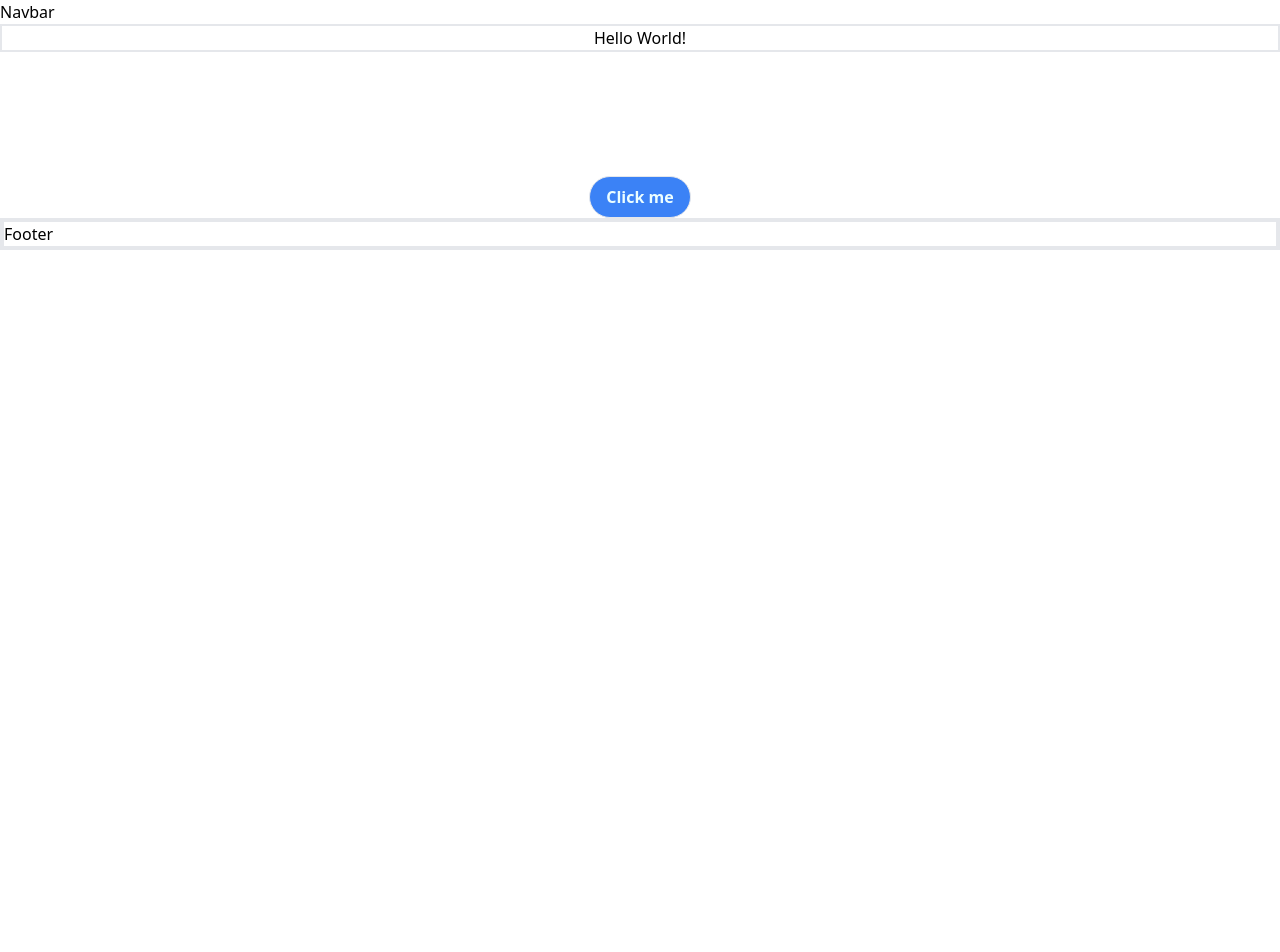
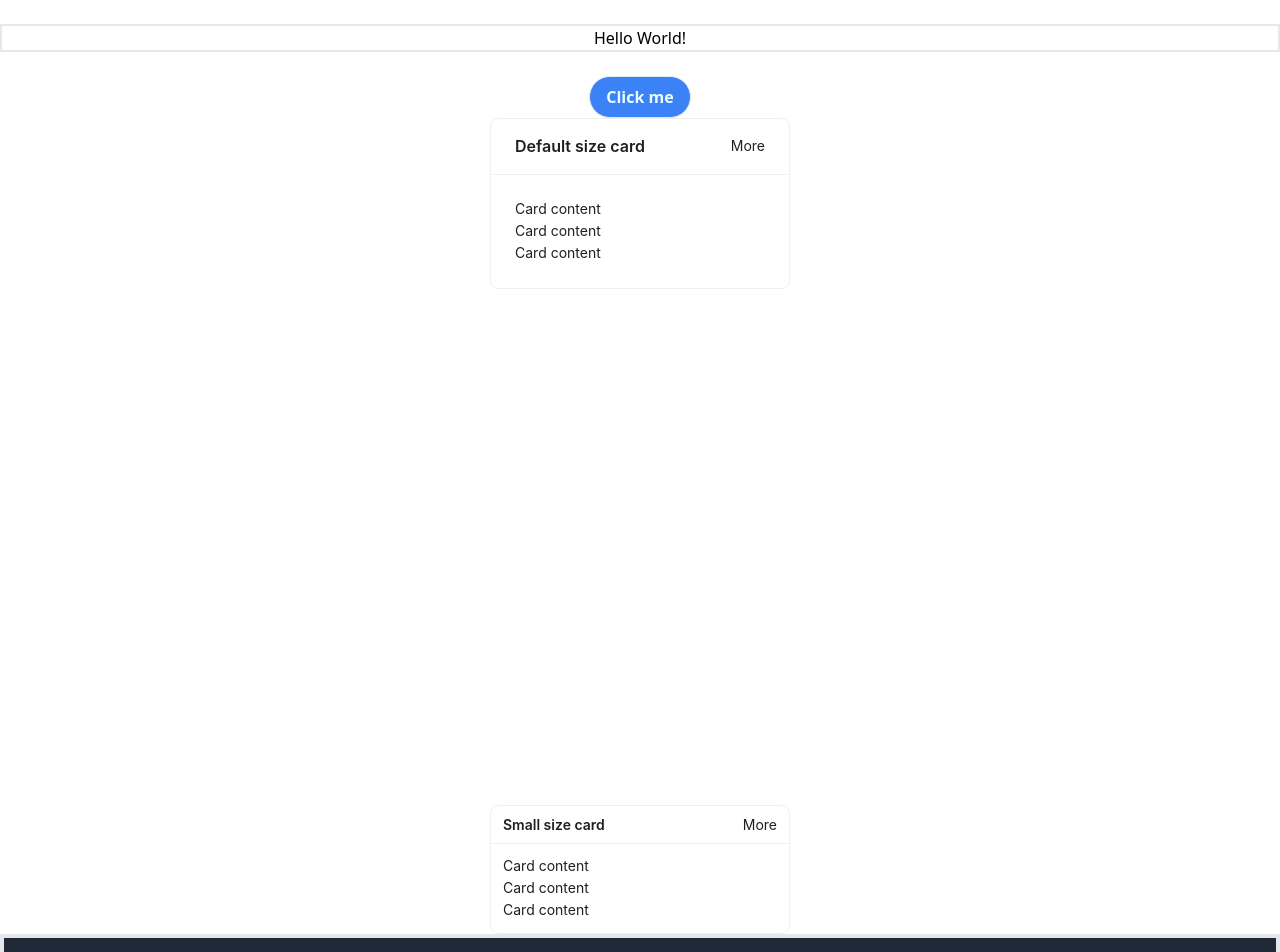
Before and after one commit to WaleedKhan1123/Food-Delivery-App, a React (Create React App) app in the folder frontend/: page / in a window 1280 px wide. Shown: the top 952 px of the page. Before the commit the page ends 800 px from the top, so only its background shows below. Built offline with nearby package versions, Linux system fonts and the light colour scheme.

Commit message:
react-practice

```diff
--- a/frontend/package.json
+++ b/frontend/package.json
@@ -6,6 +6,7 @@
     "@testing-library/jest-dom": "^5.17.0",
     "@testing-library/react": "^13.4.0",
     "@testing-library/user-event": "^13.5.0",
+    "antd": "^5.22.0",
     "bootstrap": "^5.3.3",
     "flowbite": "^2.5.2",
     "react": "^18.3.1",
--- /dev/null
+++ b/frontend/src/components/Cards.js
@@ -0,0 +1,33 @@
+import React from 'react';
+import { Card, Space } from 'antd';
+const Cards = () => (
+  <Space direction="vertical" size={16} className='flex justify-center items-center'>
+    <Card
+      title="Default size card"
+      extra={<a href="#">More</a>}
+      style={{
+        width: 300,
+
+    }}
+
+    >
+      <p>Card content</p>
+      <p>Card content</p>
+      <p>Card content</p>
+    </Card>
+    <Card
+      size="small"
+      title="Small size card"
+      extra={<a href="#">More</a>}
+      style={{
+        width: 300,
+        marginTop:500
+      }}
+    >
+      <p>Card content</p>
+      <p>Card content</p>
+      <p>Card content</p>
+    </Card>
+  </Space>
+);
+export default Cards;
--- a/frontend/src/components/Footer.js
+++ b/frontend/src/components/Footer.js
@@ -1,7 +1,10 @@
 const Footer = () => {
-    return (<div>
-        Footer
-    </div>  );
+    return (
+
+        <footer class="bg-gray-800 text-white py-4 text-center">
+        Footer Content
+    </footer>
+     );
 }
 
 export default Footer;
--- a/frontend/src/components/Navbar.js
+++ b/frontend/src/components/Navbar.js
@@ -1,12 +1,54 @@
-// import { Link } from "react-router-dom";
+import { useState } from 'react';
 
 const Navbar = () => {
-  return (
-   <div>
-Navbar
+    // State for controlling mobile menu visibility
+    const [isMobileMenuOpen, setIsMobileMenuOpen] = useState(false);
 
-   </div>
-  );
-};
+    return (
+        // <nav className="bg-white shadow-md">
+        //     <div className="container mx-auto px-4 flex justify-between items-center py-4">
+        //         {/* Logo / Brand Name */}
+        //         <div className="text-2xl font-bold text-blue-600">
+        //             MyBrand
+        //         </div>
+
+        //         {/* Navigation Links (Desktop) */}
+        //         <div className="hidden md:flex space-x-8 text-gray-700 font-semibold">
+        //             <a href="#" className="hover:text-blue-600">Home</a>
+        //             <a href="#" className="hover:text-blue-600">About</a>
+        //             <a href="#" className="hover:text-blue-600">Services</a>
+        //             <a href="#" className="hover:text-blue-600">Contact</a>
+        //         </div>
+
+        //         {/* Mobile Menu Button */}
+        //         <div className="md:hidden">
+        //             <button
+        //                 onClick={() => setIsMobileMenuOpen(!isMobileMenuOpen)}
+        //                 className="focus:outline-none"
+        //             >
+        //                 <svg className="w-6 h-6" fill="none" stroke="currentColor" viewBox="0 0 24 24" xmlns="http://www.w3.org/2000/svg">
+        //                     <path strokeLinecap="round" strokeLinejoin="round" strokeWidth="2" d="M4 6h16M4 12h16m-7 6h7"></path>
+        //                 </svg>
+        //             </button>
+        //         </div>
+        //     </div>
+
+        //     {/* Mobile Navigation Links (Conditional Rendering) */}
+        //     {isMobileMenuOpen && (
+        //         <div className="md:hidden bg-white px-4 pb-4 space-y-2">
+        //             <a href="#" className="block text-gray-700 font-semibold hover:text-blue-600">Home</a>
+        //             <a href="#" className="block text-gray-700 font-semibold hover:text-blue-600">About</a>
+        //             <a href="#" className="block text-gray-700 font-semibold hover:text-blue-600">Services</a>
+        //             <a href="#" className="block text-gray-700 font-semibold hover:text-blue-600">Contact</a>
+        //         </div>
+        //     )}
+        // </nav>
+
+
+        <nav className='bg-white '>
+
+        </nav>
+    );
+}
 
 export default Navbar;
--- a/frontend/src/screens/Home.js
+++ b/frontend/src/screens/Home.js
@@ -1,19 +1,25 @@
 import Navbar from "../components/Navbar";
 import Footer from "../components/Footer";
+import Cards from "../components/Cards";
+
 const Home = () => {
     return (<div  className="">
         <Navbar/>
+        <br/>
         <h1 className=" grid place-content-center  border-2 " >
             Hello World!
     </h1>
+
      <br/>
      <div className="flex justify-center">
-    <button type="button"  className="px-4 py-2 bg-blue-500  text-cyan-50 border rounded font-semibold   bg-blue-500 hover:bg-blue-200 active:text-balance active:bg-blue-900 active:text-teal-50 rounded-full ease-in duration-100" style={{marginTop:"100px" }} >Click me</button>
+    <button type="button"  className="px-4 py-2 bg-blue-500  text-cyan-50 border  font-semibold hover:bg-blue-200 active:text-balance active:bg-blue-900 active:text-teal-50 rounded-full ease-in duration-100"  >
+    Click me</button>
     </div>
-    <></>
+
+     <Cards/>
     <div className="border-4">
         <Footer />
-        </div>
+    </div>
     </div>  );
 }
 
--- a/frontend/tailwind.config.js
+++ b/frontend/tailwind.config.js
@@ -4,7 +4,9 @@ module.exports = {
     "./src/**/*.{js,jsx,ts,tsx}",
   ],
   theme: {
-    extend: {},
+    extend: {
+
+    },
   },
   plugins: [],
 }
```
Also changed, not shown: 1 other file (tests, documents, lock files or other folders).
